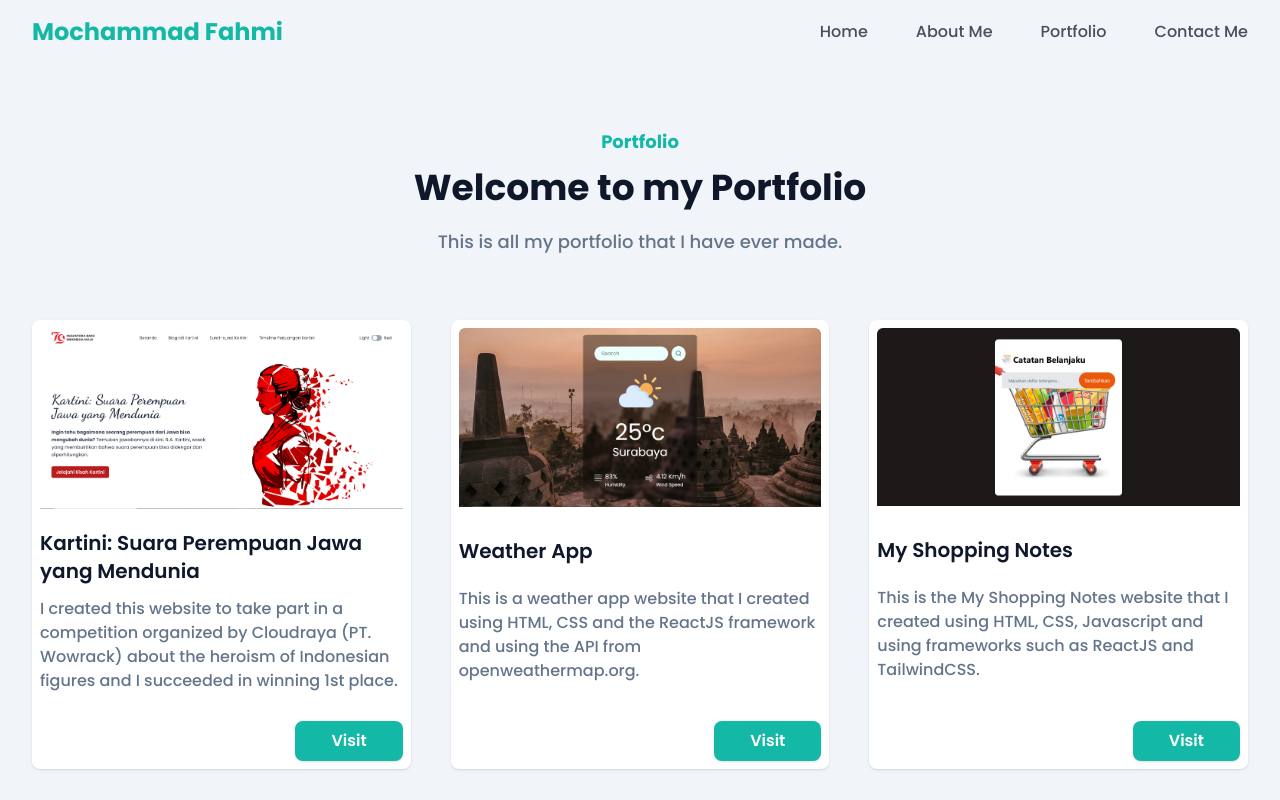
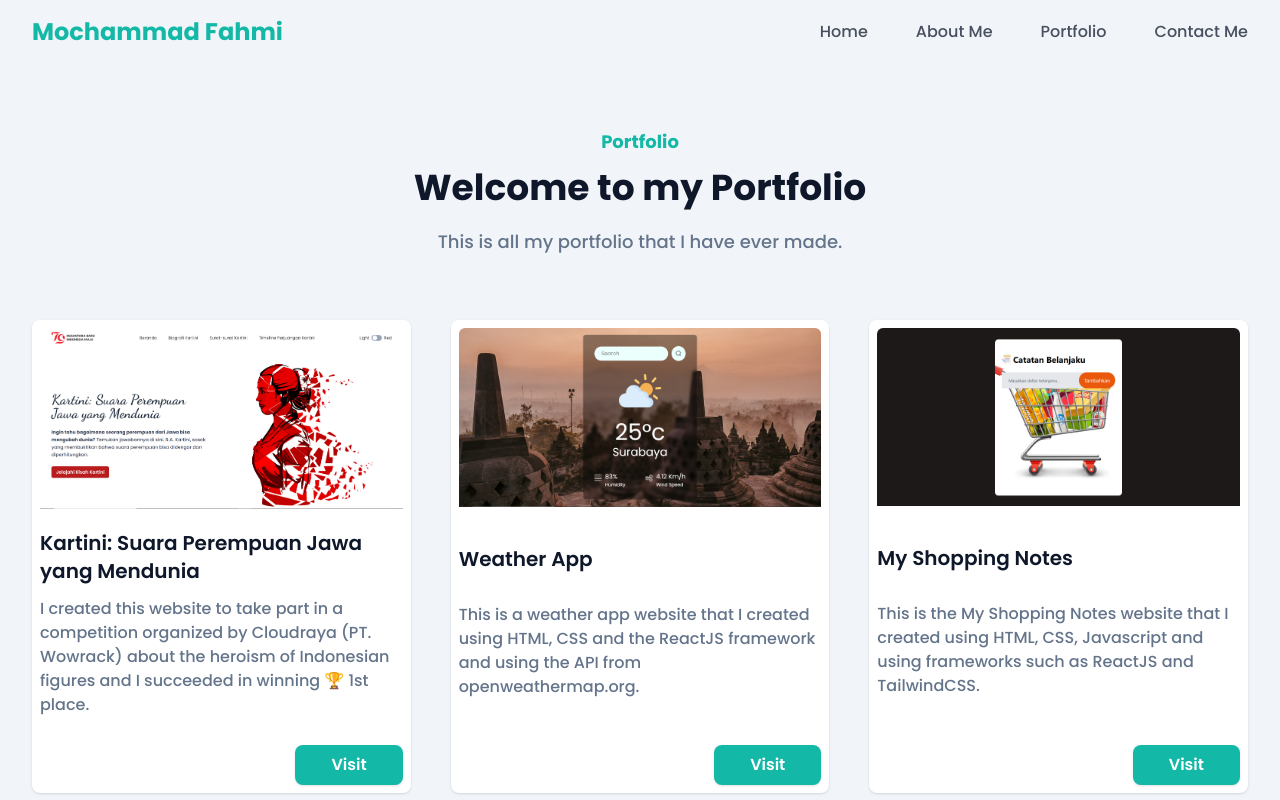
Before and after one commit to Mochfahmi17/portofolioku, a React (Vite) app: page /portfolio in a window 1280 px wide. Shown: the top 800 px of the page. Built offline with nearby package versions, Linux system fonts and the light colour scheme.

Commit message:
add emoji

```diff
--- a/src/data/data.js
+++ b/src/data/data.js
@@ -94,7 +94,7 @@ export const project = [
     id: 7,
     image: porto7,
     title: "Kartini: Suara Perempuan Jawa yang Mendunia",
-    text: "I created this website to take part in a competition organized by Cloudraya (PT. Wowrack) about the heroism of Indonesian figures and I succeeded in winning 1st place.",
+    text: "I created this website to take part in a competition organized by Cloudraya (PT. Wowrack) about the heroism of Indonesian figures and I succeeded in winning 🏆 1st place.",
     link: "https://s3-jak01.storageraya.com/kartini-static-website/index.html",
     delay: "300",
   },
```
